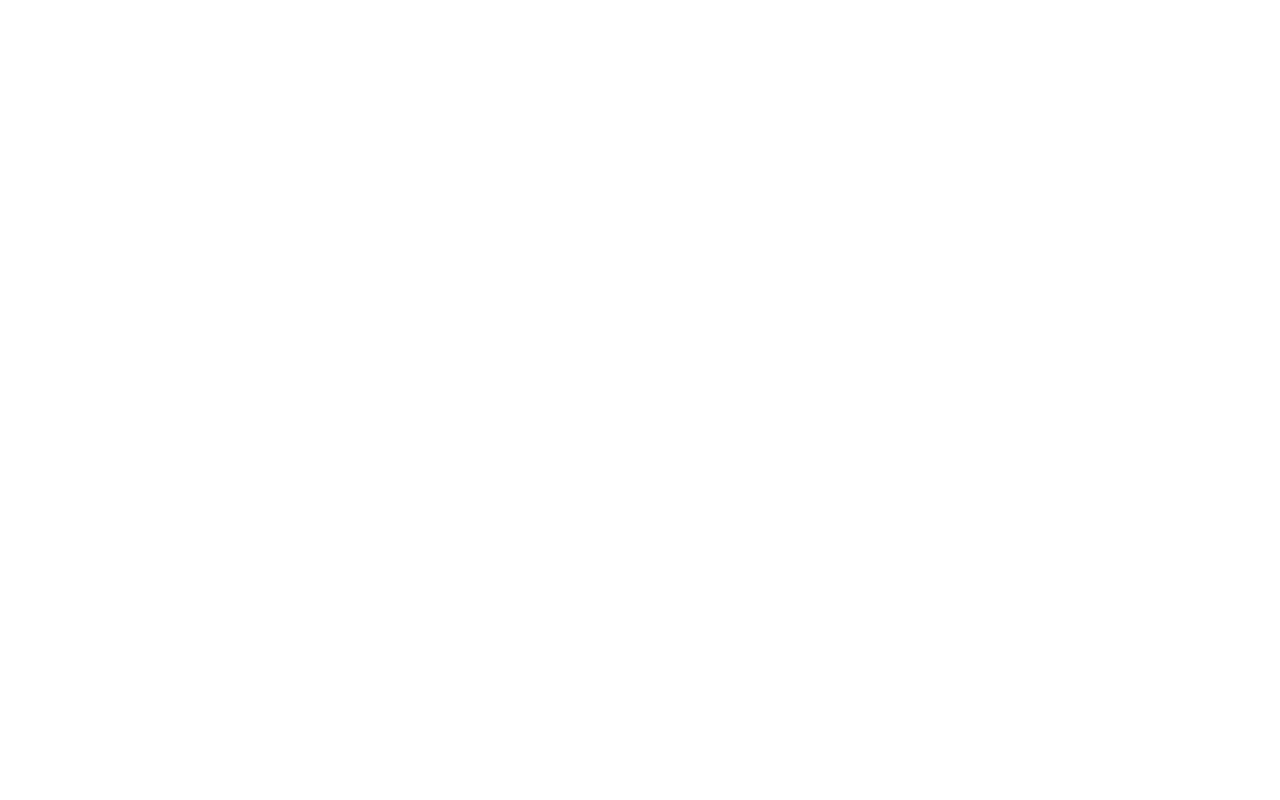
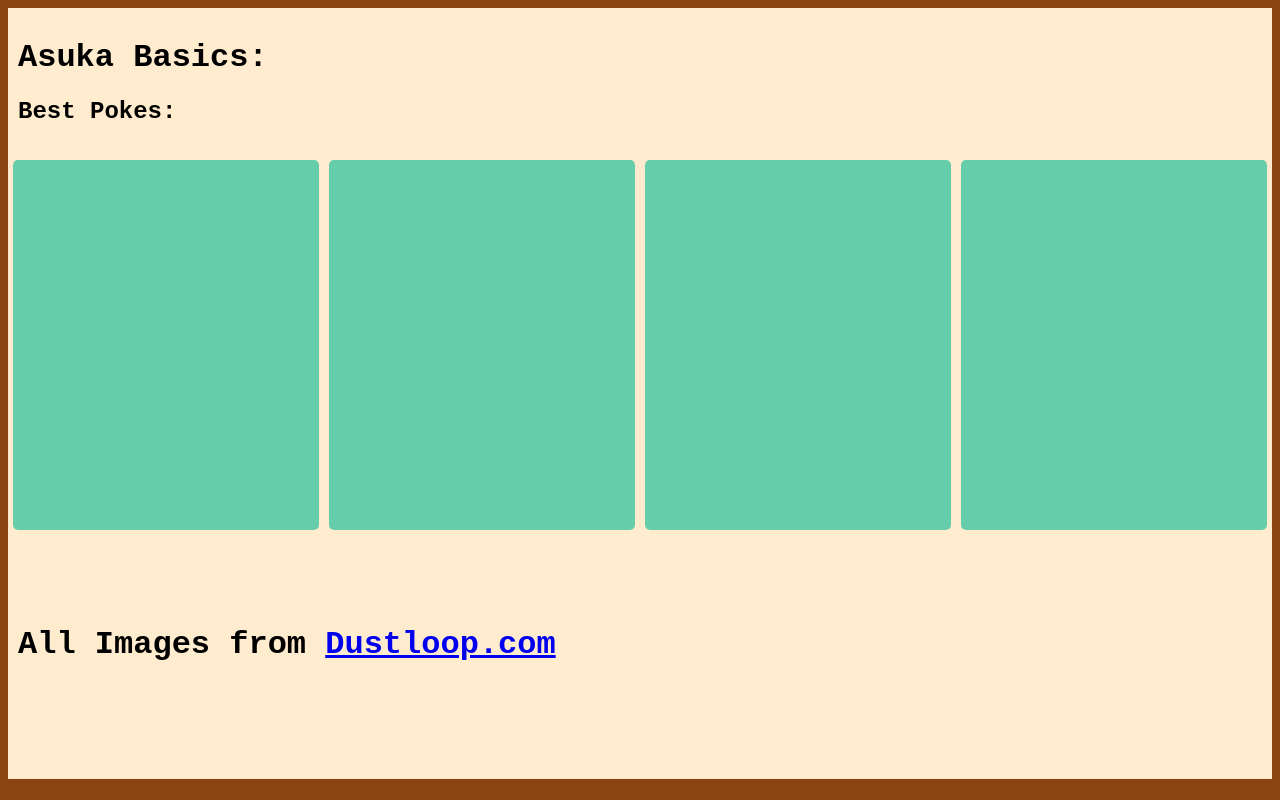
Before and after one commit to Kainan-Smith/Story-Project, a plain HTML site: page basics.html in a window 1280 px wide. Drawn offline with Linux system fonts and the light colour scheme.

Commit message:
Basics started

```diff
--- a/basics.html
+++ b/basics.html
@@ -0,0 +1,47 @@
+<!DOCTYPE html>
+<html lang="en">
+<head>
+    <meta charset="UTF-8">
+    <meta name="viewport" content="width=device-width, initial-scale=1.0">
+    <title>CIS Web Design | Tell A Story Project | Basics</title>
+    <link rel="stylesheet" href="style.css">
+</head>
+<body>
+    <div class="container">
+        <header class="container5">
+            <h1 class="text">
+                Asuka Basics:
+            </h1>
+            <h2 class="text">
+                Best Pokes:
+            </h2>
+        </header>
+        <div class="container1">
+            <div class="card">
+                <img src="" alt="" class="atk">
+            </div>
+        </div>
+        <div class="container2">
+            <div class="card">
+                <img src="" alt="" class="atk">
+            </div>
+        </div>
+        <div class="container3">
+            <div class="card">
+                <img src="" alt="" class="atk">
+            </div>
+        </div>
+        <div class="container4">
+            <div class="card">
+                <img src="" alt="" class="atk">
+            </div>
+        </div>
+
+        <footer class="container5 text">
+            <h1>
+                All Images from <a href="https://www.dustloop.com/w/GGST/Asuka_R">Dustloop.com</a>
+            </h1>
+        </footer>
+    </div>
+</body>
+</html>
--- a/style.css
+++ b/style.css
@@ -1,16 +1,21 @@
 .card {
-    box-shadow: 0 4px 8px 0 rgba(0,0,0,0.2);
-    transition: 0.3s;
+    transition: 0.4s;
     border-radius: 5px;
     height: 330px;
     padding: 20px;
     margin: 5px;
     text-align: center;
     background-color: mediumaquamarine;
+    float: center;
 }
 
 .card:hover {
     box-shadow: 0 8px 16px 0 rgba(0,0,0,0.4);
+    scale: 1.015;
+}
+
+.card-img:hover {
+    filter: saturate(3);
 }
 
 .container {
@@ -18,6 +23,11 @@
 }
 
 .card-img {
+    transition: 0.4s;
+}
+
+.card-img,
+.atk {
     float: center;
     height: 150px;
 }
@@ -52,13 +62,21 @@ h1.container5 {
     float: center;
 }
 
-a {
+div>a {
     color: black;
     text-decoration: none;
 }
 
+div>a:visited {
+    color: black;
+}
+
 a:visited {
-    color: black;
+    color: mediumaquamarine
+}
+
+footer {
+    margin-top: 60px;
 }
 
 /*-----------------Tablet Media Query-----------------*/
```
Also changed, not shown: index.html (+8 -3 lines).
